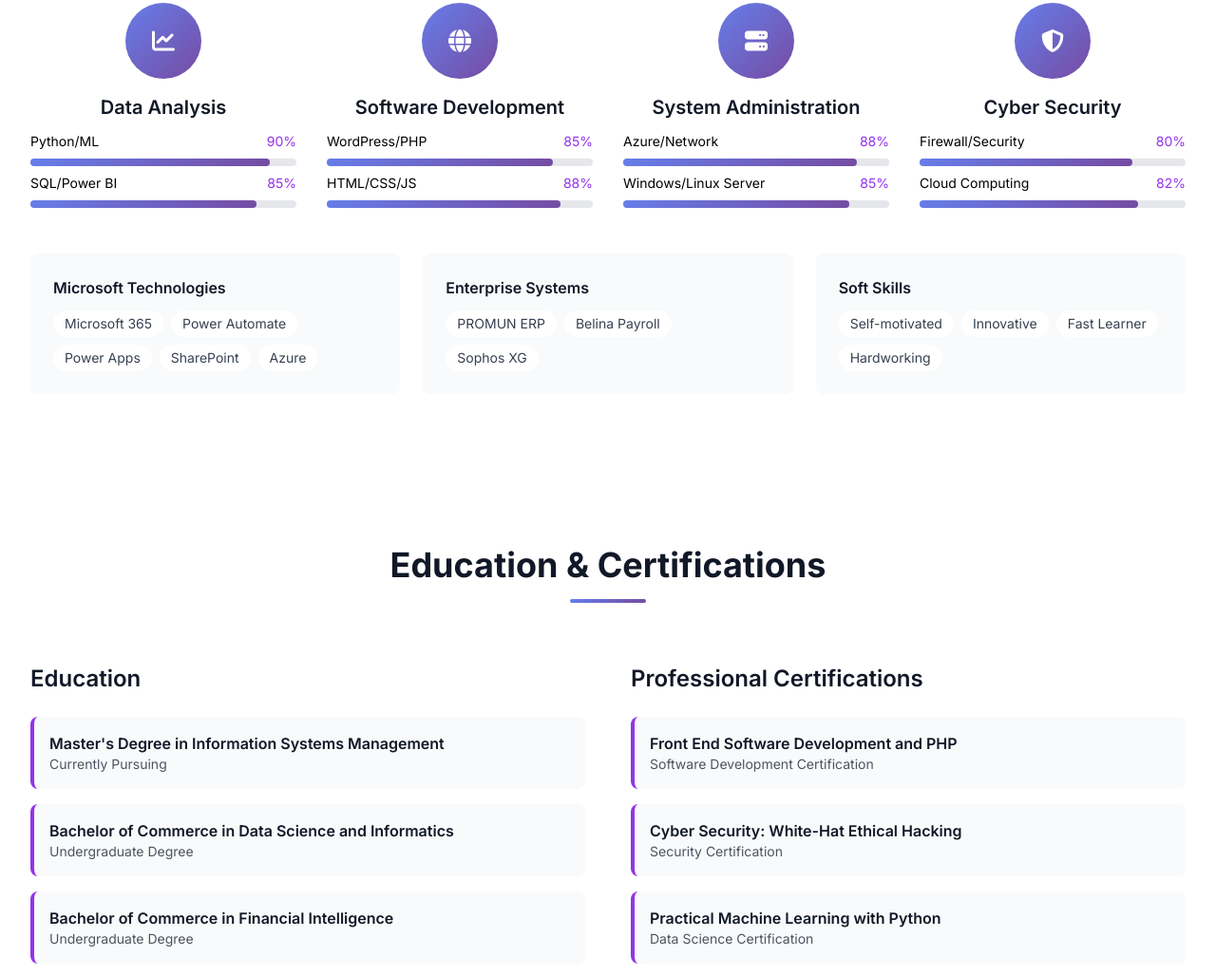
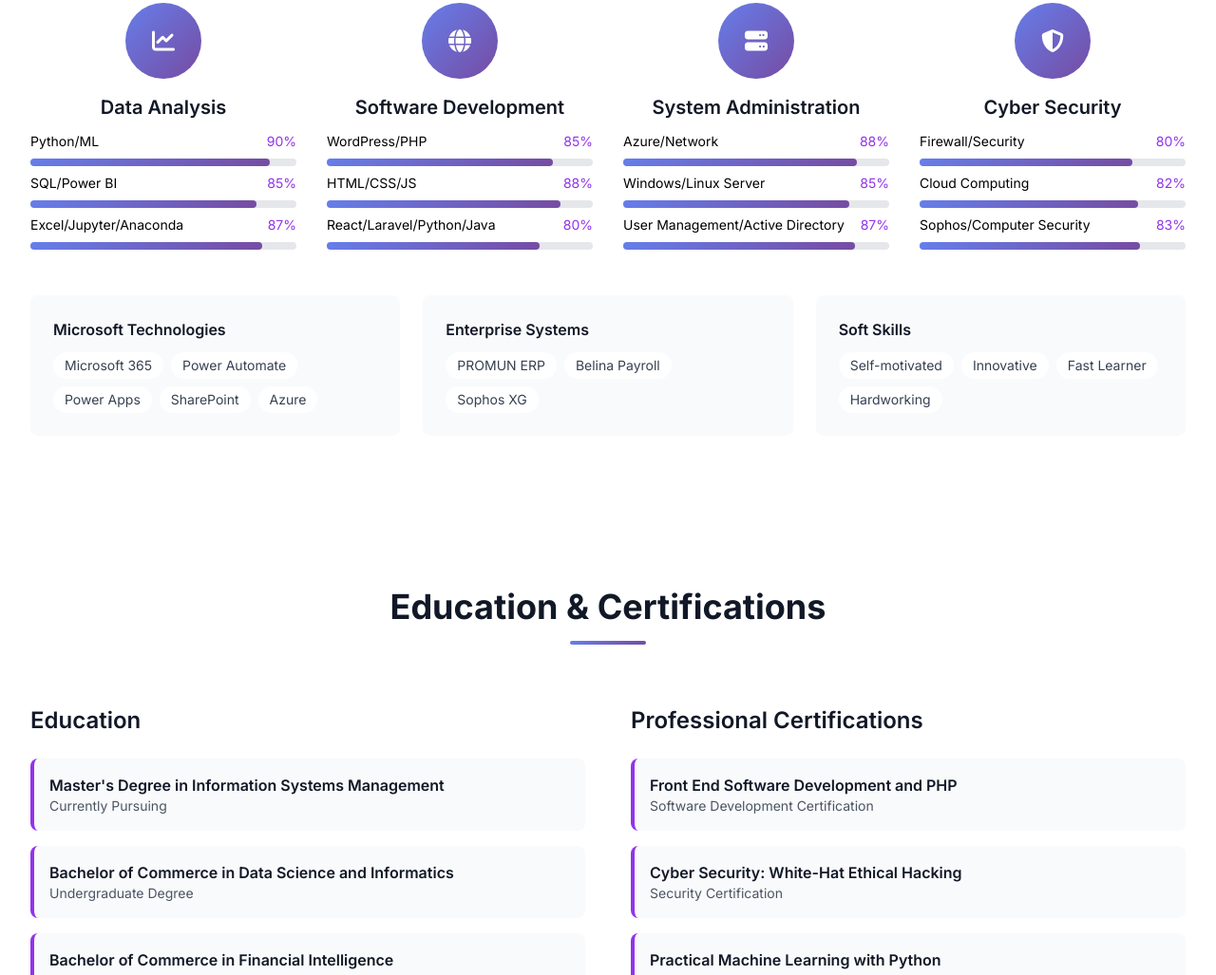
Before and after one commit to nmuzanenhamo/profile, a website: page index.html in a window 1280 px wide. Shown: the part 4112-5139 px from the top of the page at 95% size. Drawn offline with nearby package versions, Linux system fonts and the light colour scheme.

Commit message:
Add third skill bar to each Skills category: Excel/Jupyter/Anaconda, React/Laravel/Python/Java, User Management/AD, Sophos/Computer Security

```diff
--- a/index.html
+++ b/index.html
@@ -518,6 +518,13 @@
                         <div class="w-full bg-gray-200 rounded-full h-2">
                             <div class="hero-gradient h-2 rounded-full" style="width: 85%"></div>
                         </div>
+                        <div class="flex justify-between text-sm mt-2">
+                            <span>Excel/Jupyter/Anaconda</span>
+                            <span class="text-purple-600">87%</span>
+                        </div>
+                        <div class="w-full bg-gray-200 rounded-full h-2">
+                            <div class="hero-gradient h-2 rounded-full" style="width: 87%"></div>
+                        </div>
                     </div>
                 </div>
 
@@ -540,6 +547,13 @@
                         </div>
                         <div class="w-full bg-gray-200 rounded-full h-2">
                             <div class="hero-gradient h-2 rounded-full" style="width: 88%"></div>
+                        </div>
+                        <div class="flex justify-between text-sm mt-2">
+                            <span>React/Laravel/Python/Java</span>
+                            <span class="text-purple-600">80%</span>
+                        </div>
+                        <div class="w-full bg-gray-200 rounded-full h-2">
+                            <div class="hero-gradient h-2 rounded-full" style="width: 80%"></div>
                         </div>
                     </div>
                 </div>
@@ -564,6 +578,13 @@
                         <div class="w-full bg-gray-200 rounded-full h-2">
                             <div class="hero-gradient h-2 rounded-full" style="width: 85%"></div>
                         </div>
+                        <div class="flex justify-between text-sm mt-2">
+                            <span>User Management/Active Directory</span>
+                            <span class="text-purple-600">87%</span>
+                        </div>
+                        <div class="w-full bg-gray-200 rounded-full h-2">
+                            <div class="hero-gradient h-2 rounded-full" style="width: 87%"></div>
+                        </div>
                     </div>
                 </div>
 
@@ -586,6 +607,13 @@
                         </div>
                         <div class="w-full bg-gray-200 rounded-full h-2">
                             <div class="hero-gradient h-2 rounded-full" style="width: 82%"></div>
+                        </div>
+                        <div class="flex justify-between text-sm mt-2">
+                            <span>Sophos/Computer Security</span>
+                            <span class="text-purple-600">83%</span>
+                        </div>
+                        <div class="w-full bg-gray-200 rounded-full h-2">
+                            <div class="hero-gradient h-2 rounded-full" style="width: 83%"></div>
                         </div>
                     </div>
                 </div>
```
